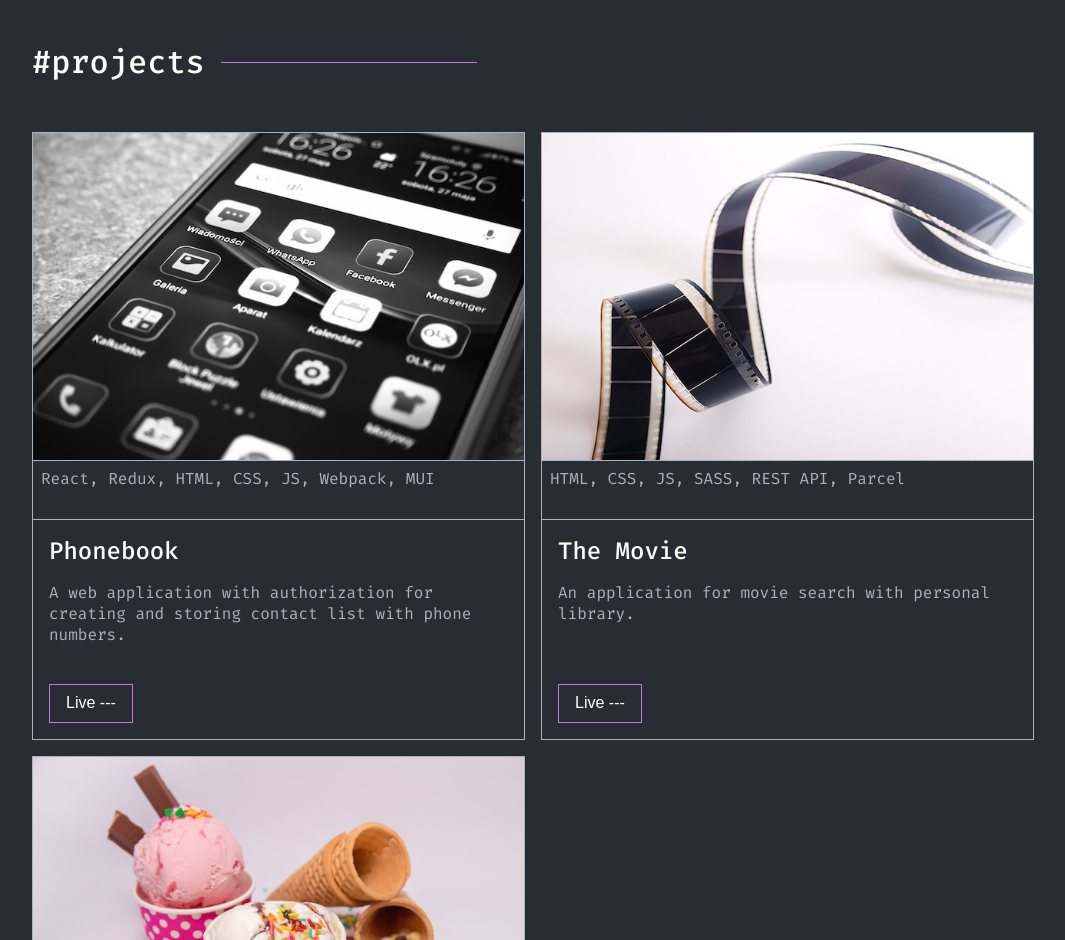
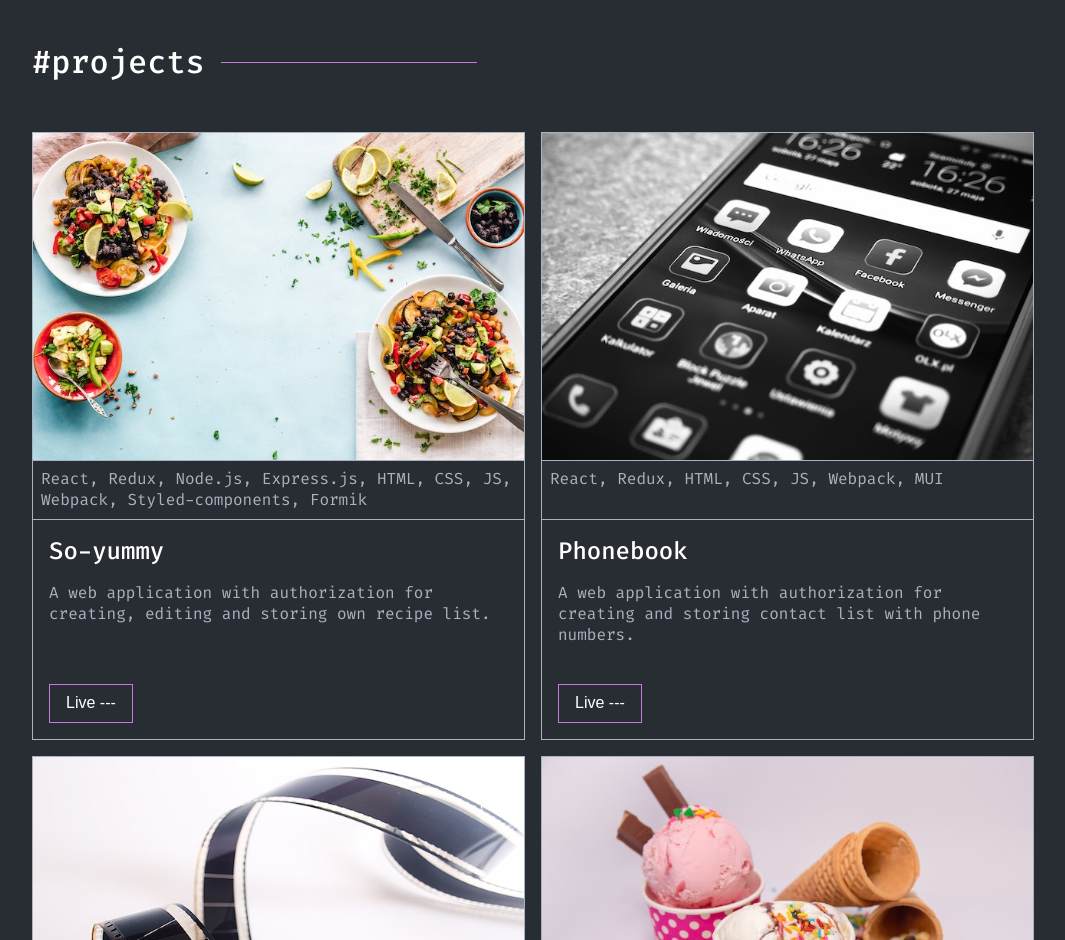
Before and after one commit to Yevhen999/portfolio, a Next.js app: page / in a window 1280 px wide. Shown: the part 740-1680 px from the top of the page, without its empty margins (107-1172 px from the left). Built offline with nearby package versions, Linux system fonts and the light colour scheme.

Commit message:
add so-yummy to projects

```diff
--- a/components/Projects/Projects.js
+++ b/components/Projects/Projects.js
@@ -4,6 +4,7 @@ import styles from "./Projects.module.css";
 import phonebook from "public/phonebook.png";
 import filmoteka from "public/filmoteka.jpg";
 import icecream from "public/icecream.jpg";
+import soyummy from "public/soyummy.jpg";
 
 const Projects = () => {
   return (
@@ -15,6 +16,30 @@ const Projects = () => {
         </Link> */}
       </div>
       <ul className={styles.projectsList}>
+        <li className={styles.projectsItem}>
+          <Image className={styles.projectsBanner} src={soyummy} alt="Banner" />
+          <p className={styles.projectsStack}>
+            React, Redux, Node.js, Express.js, HTML, CSS, JS, Webpack,
+            Styled-components, Formik
+          </p>
+          <h3 className={styles.projectsName}>So-yummy</h3>
+          <p className={styles.projectsDescription}>
+            A web application with authorization for creating, editing and
+            storing own recipe list.
+          </p>
+          <div className={styles.projectsBtnWrap}>
+            <button type="button" className={styles.projectsBtn}>
+              <Link
+                href="https://yevhen999.github.io/so-yummy/welcome"
+                className={styles.projectsLink}
+                target="_blank"
+                rel="nofollow noreferrer noopener"
+              >
+                Live ---
+              </Link>
+            </button>
+          </div>
+        </li>
         <li className={styles.projectsItem}>
           <Image
             className={styles.projectsBanner}
```
Also changed, not shown: public/soyummy.jpg (added).
